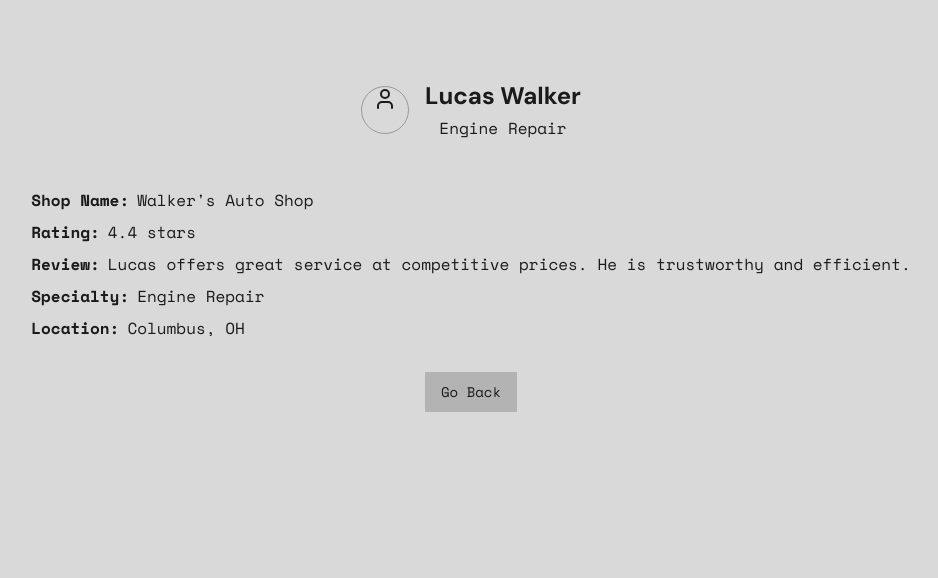
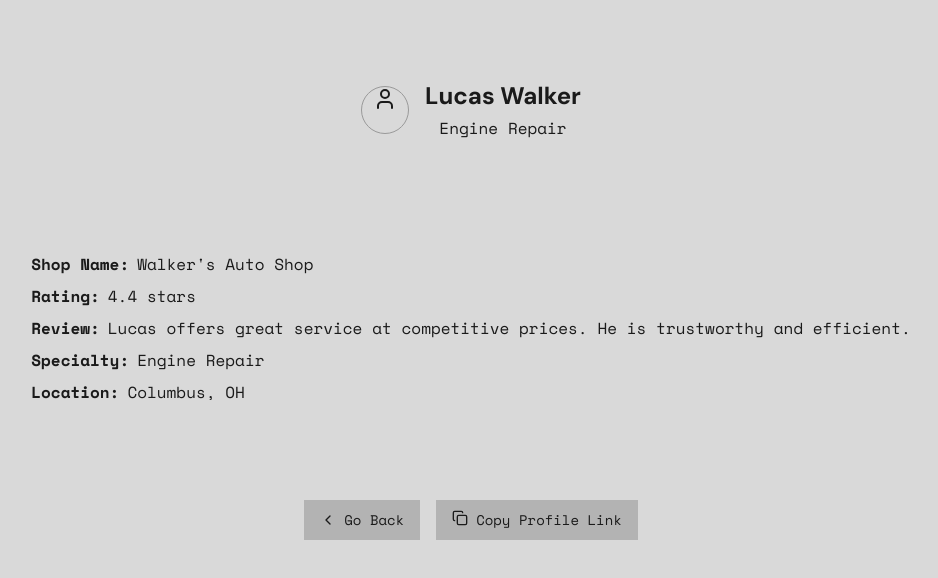
Before and after one commit to tushcmd/ram-rag, a Next.js app: page /mechanics/-zqL63iS6SLTYgWddmvUE in a window 1280 px wide. Shown: the top 578 px of the page, without its empty margins (169-1107 px from the left). Built offline with nearby package versions, Linux system fonts and the light colour scheme.

Commit message:
feat: mechanic list and go back button

```diff
--- a/app/mechanics/[id]/page.js
+++ b/app/mechanics/[id]/page.js
@@ -1,14 +1,14 @@
 'use client';
 
-import { useRouter, useParams } from 'next/navigation';
+import { useParams } from 'next/navigation';
 import data from '@/data.json';
 import { Avatar } from '@/components/ui/avatar';
 import { User } from 'lucide-react';
-import { Button } from '@/components/ui/button';
+import { CopyLinkButton } from '@/components/core/copy-link-btn';
+import GoBackBtn from '@/components/core/go-back-btn';
 
 export default function MechanicPage() {
   const params = useParams();
-  const router = useRouter();
 
   // Find the mechanic using the ID from the route parameters
   const mechanic = data.find((m) => m.id === params.id);
@@ -16,17 +16,15 @@ export default function MechanicPage() {
   // Handle case where mechanic is not found
   if (!mechanic) {
     return (
-      <div className="flex flex-col items-center justify-center p-4 page-layout">
+      <div className="flex flex-col items-center justify-center p-4 page-container">
         <h1 className="text-2xl font-bold">Mechanic Not Found</h1>
-        <Button variant="secondary" onClick={() => router.back()}>
-          Go Back
-        </Button>
+        <GoBackBtn />
       </div>
     );
   }
 
   return (
-    <div className="flex flex-col items-center p-4 text-center page-layout">
+    <div className="flex flex-col items-center p-4 text-center page-container">
       <div className="mt-16 space-y-4 lg:col-span-2">
         <div className="flex items-center space-x-4">
           <Avatar className="justify-center w-12 h-12 border rounded-full">
@@ -61,10 +59,9 @@ export default function MechanicPage() {
           <p>{mechanic.location}</p>
         </div>
       </div>
-      <div className="mt-8">
-        <Button variant="secondary" onClick={() => router.back()}>
-          Go Back
-        </Button>
+      <div className="flex flex-row mt-8 space-x-4">
+        <GoBackBtn />
+        <CopyLinkButton />
       </div>
     </div>
   );
--- a/app/mechanics/page.js
+++ b/app/mechanics/page.js
@@ -1,35 +1,59 @@
-'use client';
+import data from '@/data.json';
+import GoBackBtn from '@/components/core/go-back-btn';
+import Link from 'next/link';
 
-import { useRouter } from 'next/navigation';
-import data from '@/data.json';
-import { Button } from '@/components/ui/button';
-import { ArrowLeft } from 'lucide-react';
 
 export default function MechanicsListPage() {
-  const router = useRouter();
-
-  const handleMechanicClick = (id) => {
-    // Navigate to the mechanic's detailed page using their ID
-    router.push(`/mechanics/${id}`);
-  };
 
   return (
     <div className='items-center h-screen page-container'>
-      <div className='flex flex-row justify-between'>
-        <Button variant="secondary" onClick={() => router.back()}>
-          Go Back
-        </Button>
+      <div className='flex flex-row justify-between space-x-8'>
+        <GoBackBtn />
         <h1 className='text-2xl'>Mechanic List</h1>
       </div>
       <ul>
         {data.map((mechanic) => (
-          <li key={mechanic.id} className='mb-4 w-3xl'>
-            <Button onClick={() => handleMechanicClick(mechanic.id)} variant='outline' className='items-center justify-between w-full'>
+          <li key={mechanic.id} className='mb-4 border-b-2'>
+            <Link href={`/mechanics/${mechanic.id}`} className='flex flex-row items-center justify-between w-full'>
               <p>{mechanic.mechanicName} </p> - <p>{mechanic.rating} stars</p>
-            </Button>
+            </Link>
           </li>
         ))}
       </ul>
     </div>
   );
 }
+// 'use client';
+
+// import { useRouter } from 'next/navigation';
+// import data from '@/data.json';
+// import { Button } from '@/components/ui/button';
+// import GoBackBtn from '@/components/core/go-back-btn';
+
+
+// export default function MechanicsListPage() {
+//   const router = useRouter();
+
+//   const handleMechanicClick = (id) => {
+//     // Navigate to the mechanic's detailed page using their ID
+//     router.push(`/mechanics/${id}`);
+//   };
+
+//   return (
+//     <div className='items-center h-screen page-container'>
+//       <div className='flex flex-row justify-between space-x-8'>
+//         <GoBackBtn />
+//         <h1 className='text-2xl'>Mechanic List</h1>
+//       </div>
+//       <ul>
+//         {data.map((mechanic) => (
+//           <li key={mechanic.id} className='mb-4 w-3xl'>
+//             <Button onClick={() => handleMechanicClick(mechanic.id)} variant='outline' className='items-center justify-between w-full'>
+//               <p>{mechanic.mechanicName} </p> - <p>{mechanic.rating} stars</p>
+//             </Button>
+//           </li>
+//         ))}
+//       </ul>
+//     </div>
+//   );
+// }
--- /dev/null
+++ b/components/core/copy-link-btn.js
@@ -0,0 +1,65 @@
+'use client'
+import { useState, useEffect } from 'react';
+import { Check, Copy } from 'lucide-react';
+import { Button } from '@/components/ui/button';
+
+export function CopyLinkButton() {
+  const [clicked, setClicked] = useState(false);
+  const [copySuccess, setCopySuccess] = useState(false);
+
+  useEffect(() => {
+    if (copySuccess) {
+      const timeout = setTimeout(() => {
+        setCopySuccess(false);
+      }, 2000); // Adjust the timeout as needed
+      return () => clearTimeout(timeout);
+    }
+  }, [copySuccess]);
+
+  const handleCopy = () => {
+    // Get the current URL
+    const currentUrl = window.location.href;
+
+    // Copy the URL to the clipboard
+    navigator.clipboard.writeText(currentUrl)
+      .then(() => {
+        setClicked(true);
+        setCopySuccess(true);
+      })
+      .catch((error) => {
+        console.error('Error copying URL to clipboard:', error);
+      });
+  };
+
+  return (
+    <Button variant="secondary" onClick={handleCopy}>
+      {clicked && copySuccess ? (
+        <p className="flex flex-row">
+            Link Copied!
+          <Check className="w-4 h-4 mr-2" />
+
+        </p>
+      ) : (
+        <p className="flex flex-row">
+          <Copy className="w-4 h-4 mr-2" />
+          Copy Profile Link
+        </p>
+      )}
+    </Button>
+  );
+}
+// import { useState } from 'react'
+// import { Copy } from 'lucide-react'
+// import { Button } from "@/components/ui/button"
+
+
+// export function CopyLinkButton() {
+
+//     const [clicked, setClicked] = useState();
+
+//     return (
+//         <Button variant="secondary" onClick={() => setClicked(true)} >
+//             {clicked ? <p className='flex flex-row'><Copy className="w-4 h-4 mr-2" />Link Copied!</p> : <p className='flex flex-row'><Copy className="w-4 h-4 mr-2" /> Copy Profile Link</p> }
+//         </Button>
+//     )
+// }
--- /dev/null
+++ b/components/core/go-back-btn.js
@@ -0,0 +1,18 @@
+'use client'
+
+import React from 'react'
+import { Button } from '@/components/ui/button';
+import { ChevronLeftIcon } from 'lucide-react'
+import { useRouter } from 'next/navigation'
+
+export default function GoBackBtn() {
+
+    const router = useRouter();
+
+    return (
+        <Button variant="secondary" onClick={() => router.back()}>
+            <ChevronLeftIcon className="w-4 h-4 mr-2" />
+            Go Back
+        </Button>
+    )
+}
```
